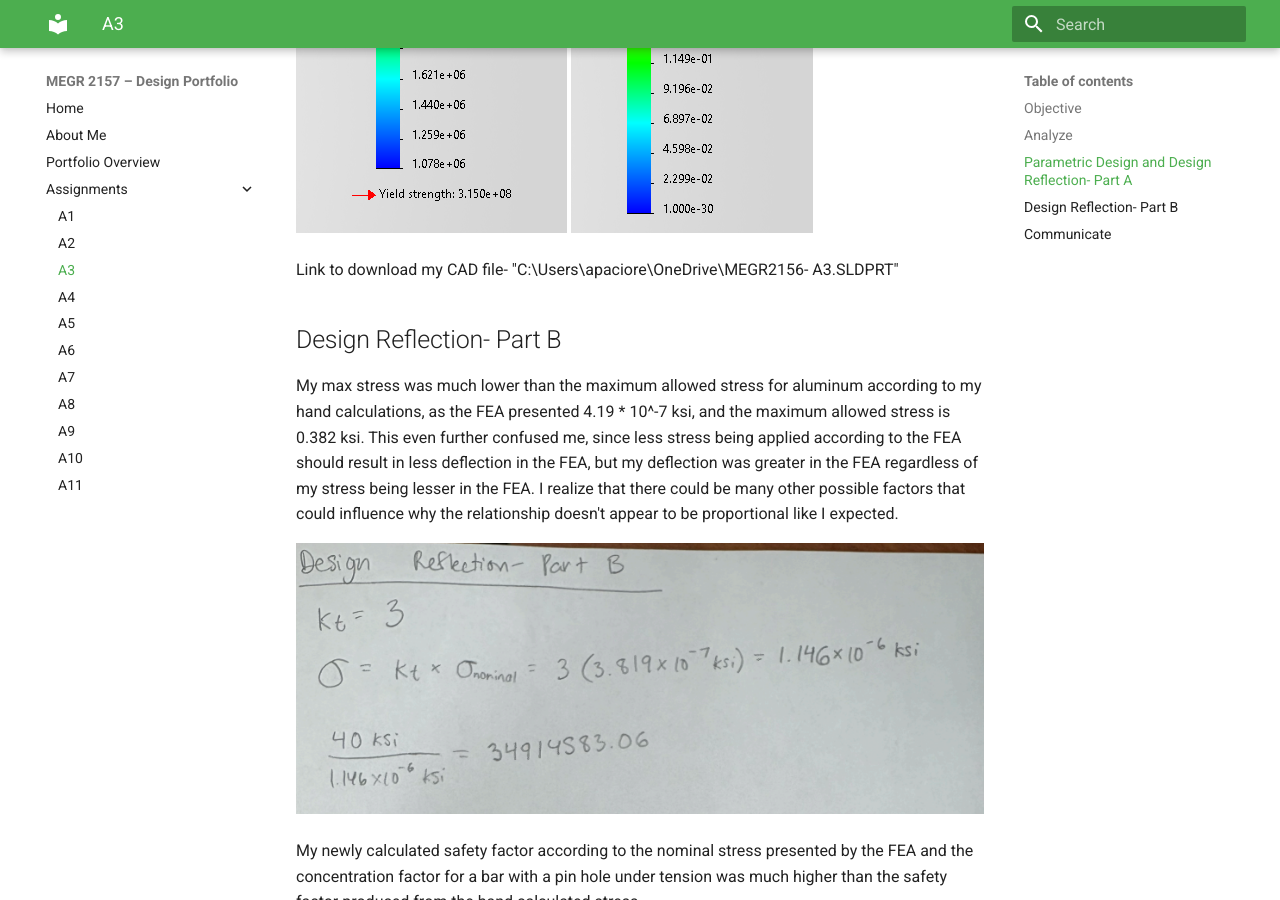
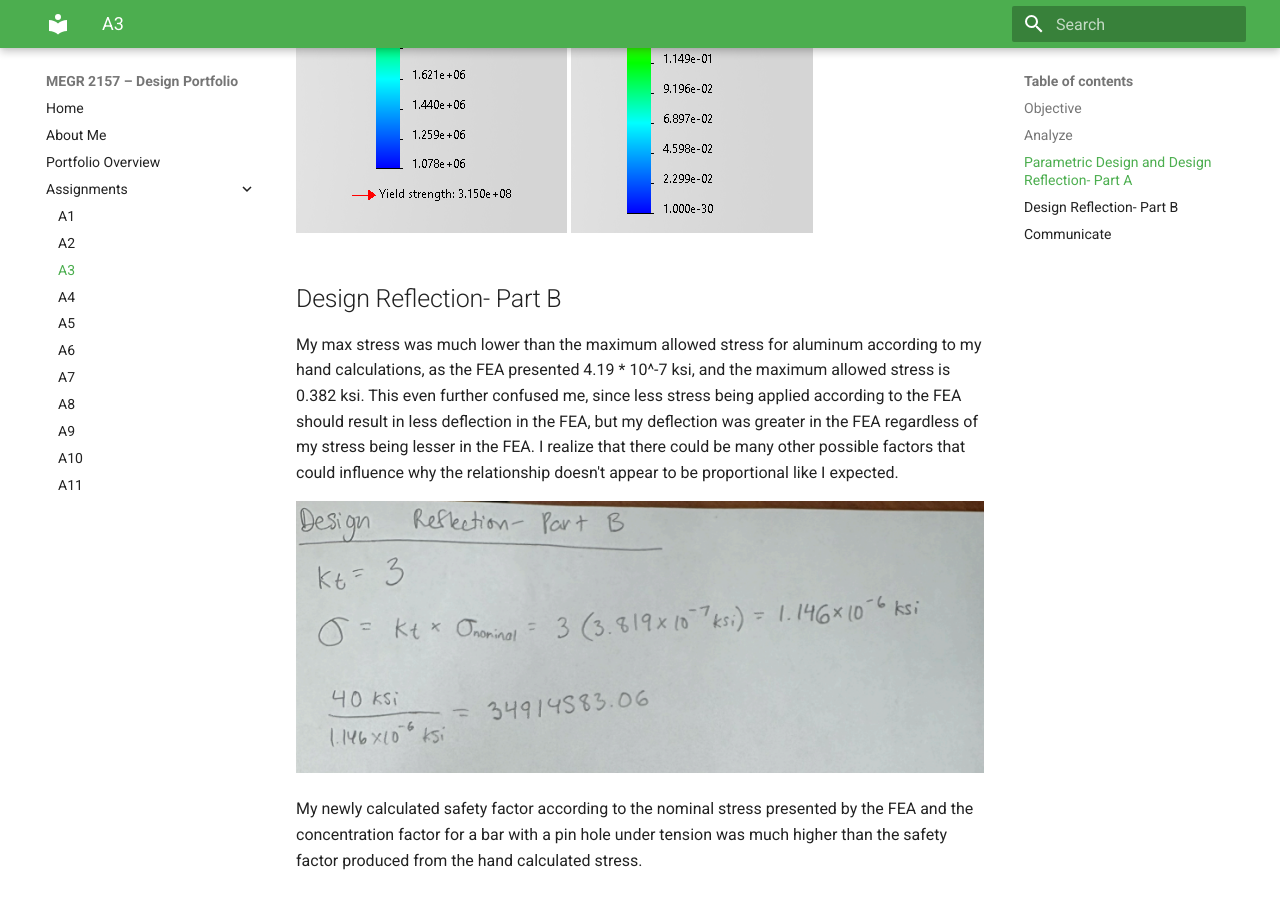
Before and after one commit to apaciore/megr2156-portfolio, an MkDocs documentation site: the page built from docs/assignments/A03/index.md, in a window 1280 px wide and 900 px high, scrolled down 4231 px. Built offline with MkDocs 1.6.1 and Material for MkDocs 9.7.7, drawn with Linux system fonts in a browser that asks for light colours.

Commit message:
Remove CAD file download link from index.md
Removed the link to download the CAD file from the document.

```diff
--- a/docs/assignments/A03/index.md
+++ b/docs/assignments/A03/index.md
@@ -23,8 +23,6 @@ There was a strong discrepancy between the hand calculations and FEA. To be comp
 ![cad7](https://github.com/apaciore/megr2156-portfolio/blob/main/docs/assignments/A03/Screenshot%202026-09-09%20204129.png)
 ![cad8](https://github.com/apaciore/megr2156-portfolio/blob/main/docs/assignments/A03/Screenshot%202026-09-09%20204142.png)
 
-Link to download my CAD file- "C:\Users\apaciore\OneDrive\MEGR2156- A3.SLDPRT"
-
 
 ## Design Reflection- Part B
 
```
